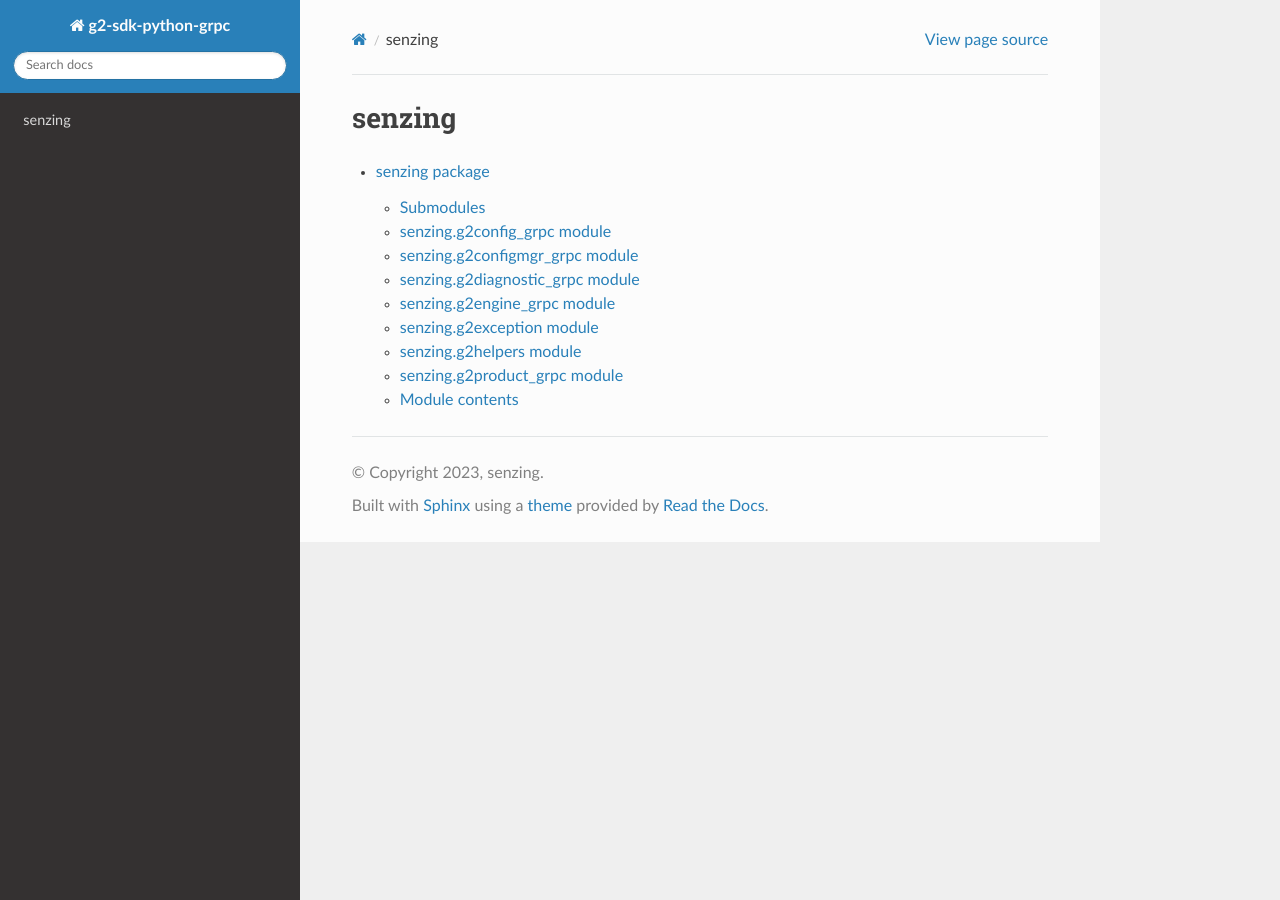
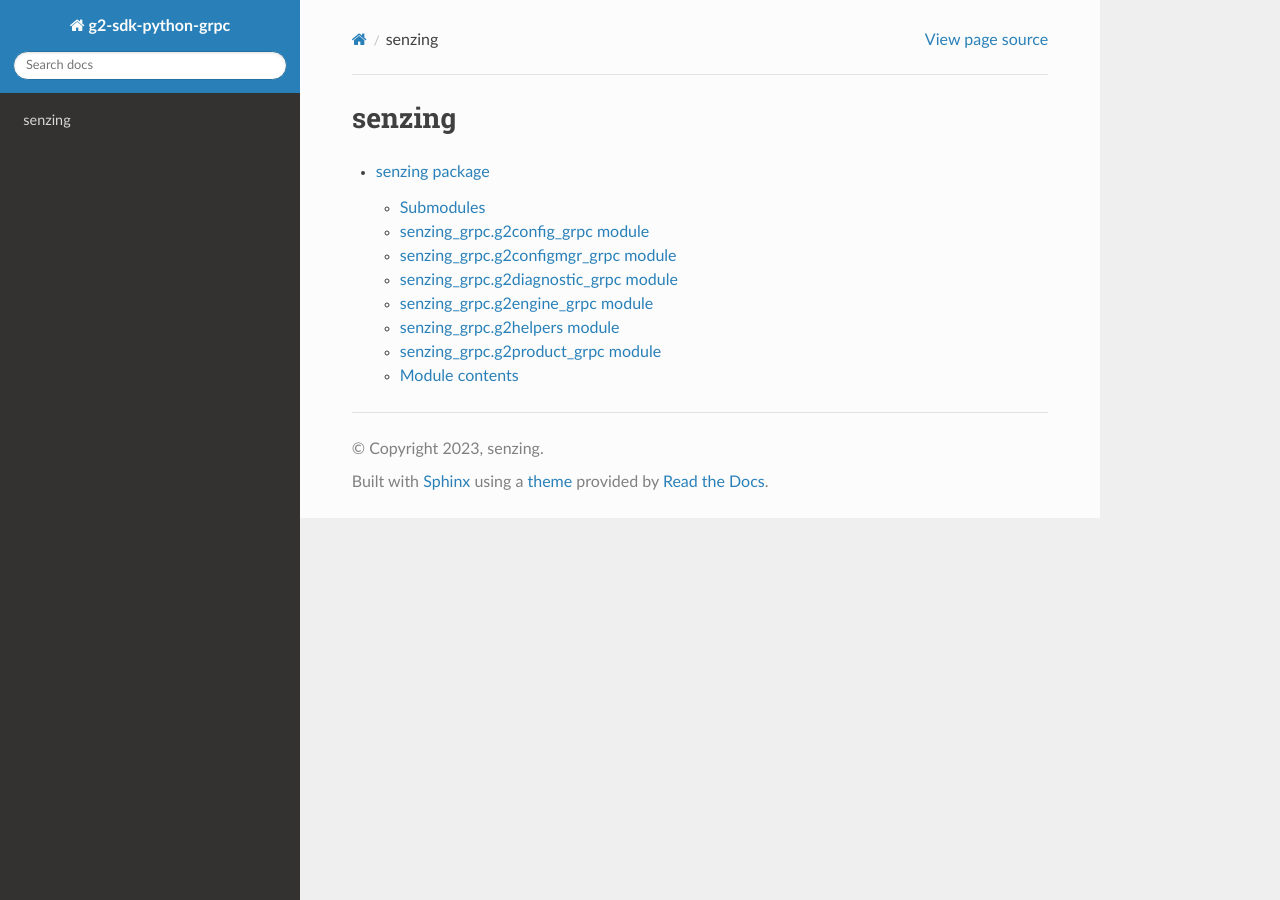
Before and after one commit to senzing-garage/sz-sdk-python-grpc, a Sphinx documentation site: the page built from docs/source/modules.rst, in a window 1280 px wide. Built offline with Sphinx 7.4.7 and the Read the Docs theme 2.0.0, drawn with Linux system fonts in a browser that asks for light colours.

Commit message:
#3 Fix documentation generation

```diff
--- a/docs/source/senzing.rst
+++ b/docs/source/senzing.rst
@@ -4,58 +4,50 @@ senzing package
 Submodules
 ----------
 
-senzing.g2config\_grpc module
------------------------------
+senzing\_grpc.g2config\_grpc module
+-----------------------------------
 
-.. automodule:: senzing.g2config_grpc
+.. automodule:: senzing_grpc.g2config_grpc
    :members:
    :undoc-members:
    :show-inheritance:
 
-senzing.g2configmgr\_grpc module
---------------------------------
+senzing\_grpc.g2configmgr\_grpc module
+--------------------------------------
 
-.. automodule:: senzing.g2configmgr_grpc
+.. automodule:: senzing_grpc.g2configmgr_grpc
    :members:
    :undoc-members:
    :show-inheritance:
 
-senzing.g2diagnostic\_grpc module
----------------------------------
+senzing\_grpc.g2diagnostic\_grpc module
+---------------------------------------
 
-.. automodule:: senzing.g2diagnostic_grpc
+.. automodule:: senzing_grpc.g2diagnostic_grpc
    :members:
    :undoc-members:
    :show-inheritance:
 
-senzing.g2engine\_grpc module
------------------------------
+senzing\_grpc.g2engine\_grpc module
+-----------------------------------
 
-.. automodule:: senzing.g2engine_grpc
+.. automodule:: senzing_grpc.g2engine_grpc
    :members:
    :undoc-members:
    :show-inheritance:
 
-senzing.g2exception module
---------------------------
+senzing\_grpc.g2helpers module
+------------------------------
 
-.. automodule:: senzing.g2exception
+.. automodule:: senzing_grpc.g2helpers
    :members:
    :undoc-members:
    :show-inheritance:
 
-senzing.g2helpers module
-------------------------
+senzing\_grpc.g2product\_grpc module
+------------------------------------
 
-.. automodule:: senzing.g2helpers
-   :members:
-   :undoc-members:
-   :show-inheritance:
-
-senzing.g2product\_grpc module
-------------------------------
-
-.. automodule:: senzing.g2product_grpc
+.. automodule:: senzing_grpc.g2product_grpc
    :members:
    :undoc-members:
    :show-inheritance:
@@ -63,7 +55,7 @@ senzing.g2product\_grpc module
 Module contents
 ---------------
 
-.. automodule:: senzing
+.. automodule:: senzing_grpc
    :members:
    :undoc-members:
    :show-inheritance:
```
